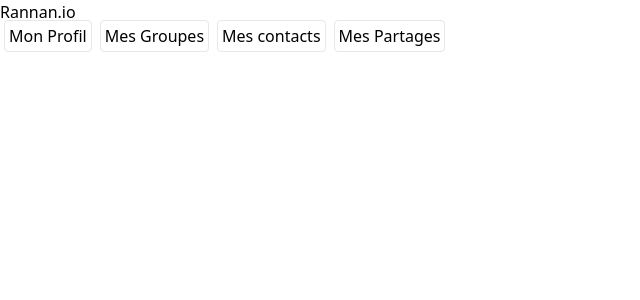
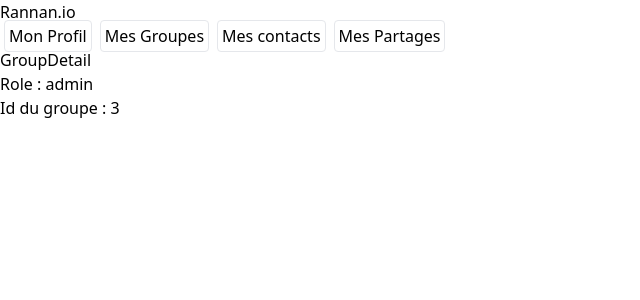
Before and after one commit to Tonyac-create/Rannan_Front, a React (Vite) app: page /group/detail/admin/3 in a window 1280 px wide. Shown: the top 300 px of the page, without its empty margins (0-640 px from the left). Built offline with nearby package versions, Linux system fonts and the light colour scheme.

Commit message:
Add groupDetail

```diff
--- a/src/App.tsx
+++ b/src/App.tsx
@@ -8,6 +8,7 @@ import Login from './pages/Login/Login'
 import About from './pages/About/About'
 import Legal from './pages/MentionsLegales/Legal'
 import SideBar from './components/SideBar/SideBar'
+import GroupDetail from './components/GroupDetail/GroupDetail'
 
 function App() {
 	return (
@@ -18,6 +19,7 @@ function App() {
 				<Route path="/login" element={<Login />} />
 				<Route path="/profile" element={<Profile />} />
 				<Route path="/groups" element={<Groups />} />
+				<Route path="/group/detail/:role/:id" element={<GroupDetail />} />
 				<Route path="/contacts" element={<Contacts />} />
 				<Route path="/shares" element={<Shares />} />
         <Route path='/about' element={<About/>} />
--- /dev/null
+++ b/src/components/GroupDetail/GroupDetail.tsx
@@ -0,0 +1,15 @@
+import { useParams } from "react-router-dom"
+
+
+
+const GroupDetail = () => {
+  const { role, id } = useParams()
+  return (
+    <>
+      <h2>GroupDetail</h2>
+      <p>Role : {role}</p>
+      <p>Id du groupe : {id}</p>
+    </>
+  )
+}
+export default GroupDetail
--- a/src/components/MyGroupsList/MyGroupsList.tsx
+++ b/src/components/MyGroupsList/MyGroupsList.tsx
@@ -130,7 +130,6 @@ useEffect(() => {
       <ListGroup>
         <ListGroup.Item
           active
-          href="#"
           >
           <p>
             Group List how {userName} as {role}
@@ -138,7 +137,7 @@ useEffect(() => {
         </ListGroup.Item>
         {groups.map((group) => {
           return (
-            <ListGroup.Item key={group.id}>
+            <ListGroup.Item key={group.id} href={`/group/detail/${role}/${group.id}`}>
                 <p>{group.name}</p>
               </ListGroup.Item>
             )
```
